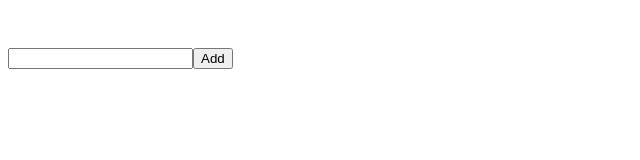
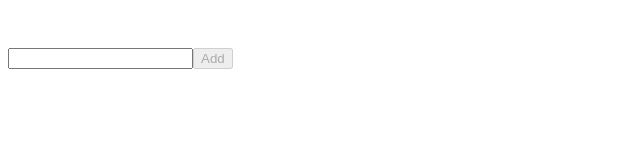
Before and after one commit to fr2Dev/home-page, a React (Create React App) app: page / in a window 1280 px wide. Shown: the top 160 px of the page, without its empty margins (0-640 px from the left). Built offline with nearby package versions, Linux system fonts and the light colour scheme.

Commit message:
💄 style (todo): disabled button when no inputValue

```diff
--- a/src/components/Todo/Todo.tsx
+++ b/src/components/Todo/Todo.tsx
@@ -33,7 +33,9 @@ const TodoList: FC<TodoListProps> = ({
       <List {...listProps} />
       <form onSubmit={addTodo}>
         <input value={todoValue} onChange={handleTodoInput} />
-        <button type="submit">Add</button>
+        <button type="submit" disabled={todoValue.length === 0}>
+          Add
+        </button>
       </form>
     </div>
   );
```
